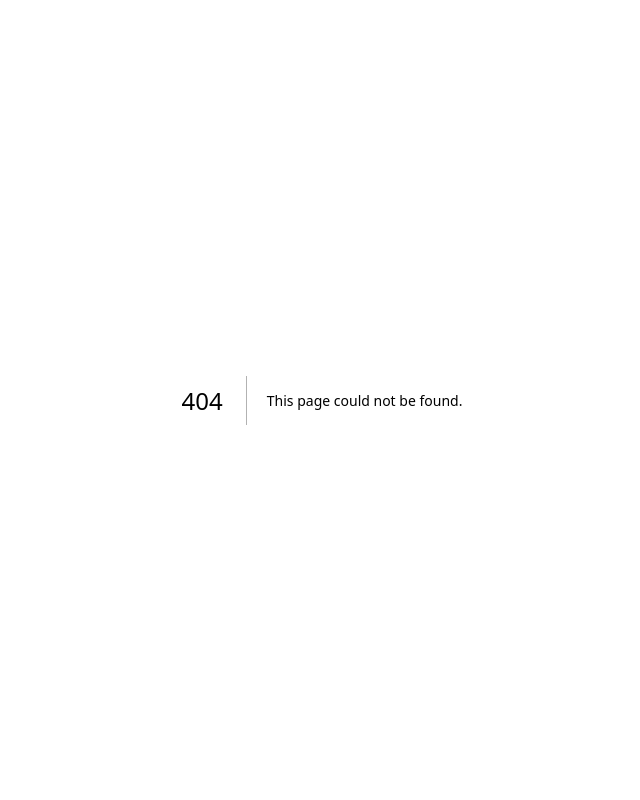
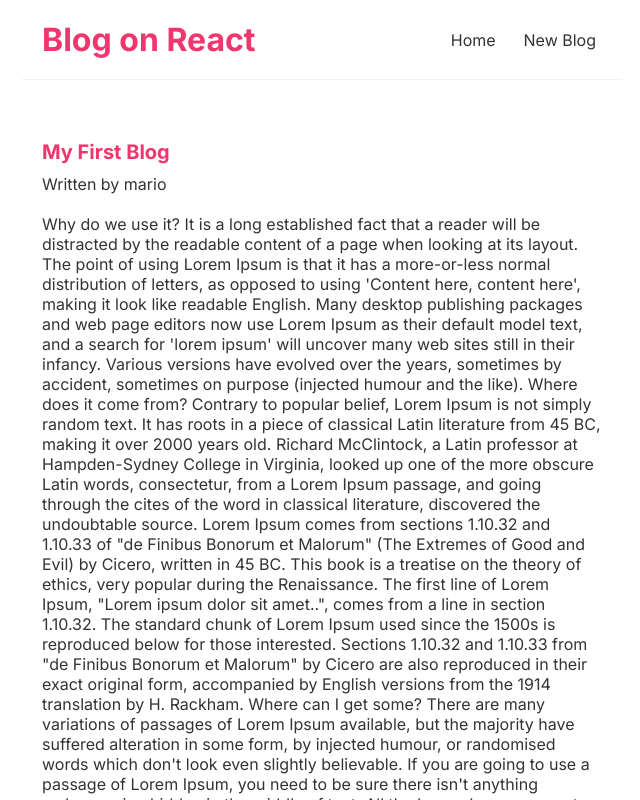
Before and after one commit to Suyukee/blog-on-react, a Next.js app: page /blogs/1 in a window 1280 px wide. Before the commit this address had no page. Shown: the top 800 px of the page, without its empty margins (318-958 px from the left). Built offline with nearby package versions, Linux system fonts and the light colour scheme; data requests are answered from the project's data file.

Commit message:
Added submit new blog

```diff
--- /dev/null
+++ b/app/blogs/[id]/page.js
@@ -0,0 +1,11 @@
+import BlogDetailsPage from '@/app/components/blog-details-page';
+import Header from '@/app/components/header';
+
+export default function BlogDetails({ params }) {
+	return (
+		<div className="wrapper">
+			<Header />
+			<BlogDetailsPage id={params.id} />
+		</div>
+	);
+}
--- /dev/null
+++ b/app/components/blog-details-page.jsx
@@ -0,0 +1,22 @@
+'use client';
+
+import useFetch from './use-fetch';
+
+const BlogDetailsPage = ({ id }) => {
+	const { data: blog, isPending, error } = useFetch('http://localhost:8000/blogs/' + id);
+	return (
+		<main className="content blog-details">
+			{error && <div>{error}</div>}
+			{isPending && <div>Loading...</div>}
+			{blog && (
+				<article>
+					<h2>{blog.title}</h2>
+					<p>Written by {blog.author}</p>
+					<div>{blog.body}</div>
+				</article>
+			)}
+		</main>
+	);
+};
+
+export default BlogDetailsPage;
--- a/app/components/blog-list.jsx
+++ b/app/components/blog-list.jsx
@@ -4,8 +4,10 @@ const BlogList = ({ blogs }) => {
 			<h2>All blogs</h2>
 			{blogs.map((blog) => (
 				<section className="blog-preview" key={blog.id}>
-					<h3>{blog.title}</h3>
-					<p>Written by {blog.author}</p>
+					<a href={`/blogs/${blog.id}`}>
+						<h3>{blog.title}</h3>
+						<p>Written by {blog.author}</p>
+					</a>
 				</section>
 			))}
 		</article>
--- a/app/globals.css
+++ b/app/globals.css
@@ -65,3 +65,58 @@ a {
 	color: #f1356d;
 	margin-bottom: 8px;
 }
+
+/* blog details page */
+
+.blog-details h2 {
+	font-size: 20px;
+	color: #f1356d;
+	margin-bottom: 10px;
+}
+
+.blog-details div {
+	margin: 20px 0;
+}
+
+.blog-details button {
+	background: #f1356d;
+	color: #fff;
+	border: 0;
+	padding: 8px;
+	border-radius: 8px;
+	cursor: pointer;
+}
+
+/* create new blog form */
+.create {
+	max-width: 400px;
+	margin: 0 auto;
+	text-align: center;
+}
+.create label {
+	text-align: left;
+	display: block;
+}
+.create h2 {
+	font-size: 20px;
+	color: #f1356d;
+	margin-bottom: 30px;
+}
+.create input,
+.create textarea,
+.create select {
+	width: 100%;
+	padding: 6px 10px;
+	margin: 10px 0;
+	border: 1px solid #ddd;
+	box-sizing: border-box;
+	display: block;
+}
+.create button {
+	background: #f1356d;
+	color: #fff;
+	border: 0;
+	padding: 8px;
+	border-radius: 8px;
+	cursor: pointer;
+}
```
Also changed, not shown: app/components/new-blog.jsx (+53 -1 lines), data/db.json (+20 -2 lines).
